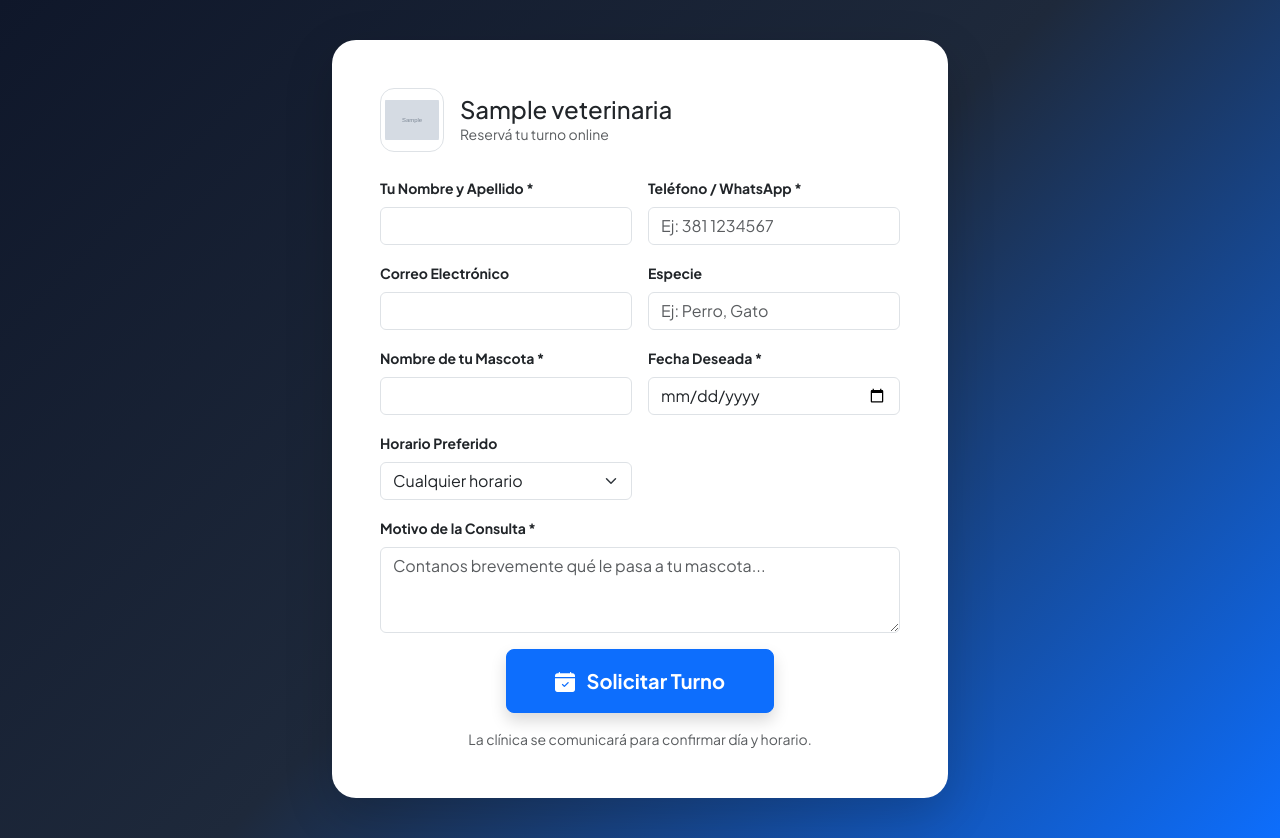
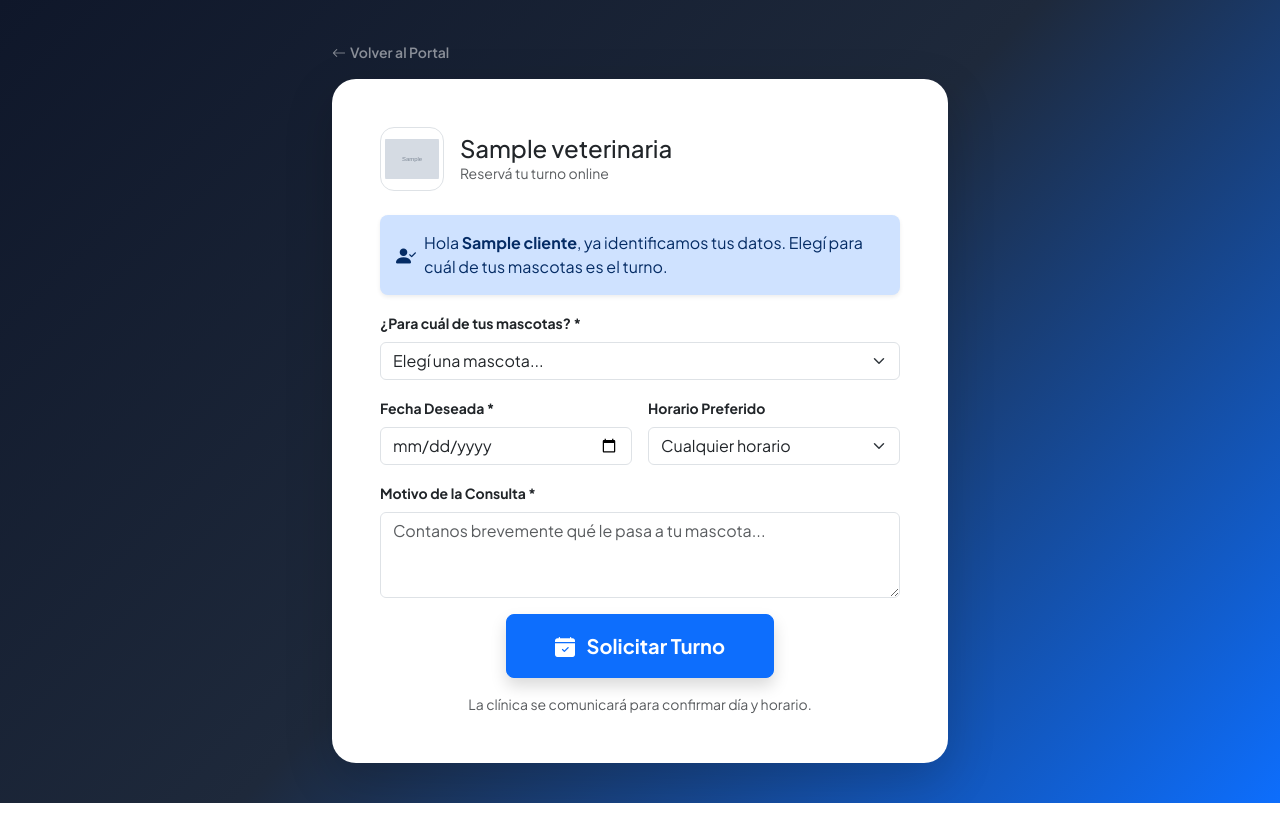
Before and after one commit to ajzc1990/vet_system, a Django app: page /turnos/reservar/1/ in a window 1280 px wide. After the commit the page ends 803 px from the top, so only its background shows below. Run offline with Django 5.2, Linux system fonts and the light colour scheme; a user stored in the database is signed in; tables that the repository leaves empty hold one stand-in row (values such as "Sample post"); grey boxes marked "Sample" are stand-in pictures.

Commit message:
Reserva de turno online más intuitiva para clientes del Portal
Antes, un cliente que ya tenía cuenta en el Portal tenía que usar el
mismo formulario público que un desconocido: retipear su nombre y
teléfono, y escribir a mano el nombre de su mascota. Ahora, si entra
logueado al link de reserva de SU veterinaria, se lo reconoce
automáticamente:

- Nombre, teléfono y email se completan solos desde su cuenta.
- Elige la mascota de un desplegable (sus propias mascotas) en vez de
  escribir el nombre, evitando typos que compliquen que el staff la
  vincule después.
- Se agregó el botón "Solicitar Turno" en el Portal (home, turnos y
  nav) y, si entra sin loguearse, un aviso invitándolo a iniciar
  sesión para agilizar el pedido.
- Un cliente logueado que entra al link de OTRA veterinaria se trata
  como visitante nuevo (no se le autocompletan datos de otra clínica).

De paso, corrige que portal_turnos no pasaba 'cliente' al contexto del
template (bug preexistente que dejaba huérfano cualquier uso futuro de
esa variable ahí).

También reemplaza la métrica "+50 Clínicas Activas" de la landing (dato
inventado) por "+7 Módulos Integrados", que sí es verificable contra
los módulos reales del sistema.

8 tests nuevos cubren el autocompletado, que no se pueda pedir turno
para una mascota ajena, el caso de otra veterinaria, y que el botón
aparezca en el Portal.

Co-Authored-By: Claude Sonnet 5 <noreply@anthropic.com>

```diff
--- a/apps/portal/views.py
+++ b/apps/portal/views.py
@@ -58,4 +58,4 @@ def portal_turnos(request):
     cliente = request.user.cliente_portal
     turnos = Turno.objects.filter(mascota__cliente=cliente).select_related('mascota', 'veterinario').order_by('-fecha_hora')
 
-    return render(request, 'portal/turnos.html', {'turnos': turnos})
+    return render(request, 'portal/turnos.html', {'turnos': turnos, 'cliente': cliente})
--- a/apps/turnos/views.py
+++ b/apps/turnos/views.py
@@ -184,39 +184,69 @@ def cancelar_turno(request, pk):
 # ==============================================================================
 
 def solicitar_turno_publico(request, veterinaria_id):
-    """Formulario público (sin login) para que un tutor pida un turno. Genera una
-    SolicitudTurnoWeb pendiente de revisión; el staff la convierte en Turno real."""
+    """Formulario de reserva online. Si quien entra ya es un cliente del Portal de ESTA
+    veterinaria, se lo reconoce automáticamente: no vuelve a tipear su nombre/teléfono y
+    elige su mascota de una lista en vez de escribirla de nuevo. Si no, funciona como
+    formulario público clásico (sin login), pensado para un tutor nuevo.
+
+    En ambos casos genera una SolicitudTurnoWeb pendiente de revisión; el staff la
+    convierte en Turno real."""
     veterinaria = get_object_or_404(Veterinaria, pk=veterinaria_id, activo=True)
 
+    cliente_portal = getattr(request.user, 'cliente_portal', None) if request.user.is_authenticated else None
+    if cliente_portal and cliente_portal.veterinaria_id != veterinaria.id:
+        cliente_portal = None  # Es cliente de otra veterinaria: se lo trata como visitante nuevo.
+    mascotas_cliente = cliente_portal.mascotas.all() if cliente_portal else None
+
     if request.method == 'POST':
-        nombre_tutor = request.POST.get('nombre_tutor')
-        telefono = request.POST.get('telefono')
-        nombre_mascota = request.POST.get('nombre_mascota')
         motivo = request.POST.get('motivo')
         fecha_deseada = request.POST.get('fecha_deseada')
+        franja_preferida = request.POST.get('franja_preferida') or 'CUALQUIERA'
+
+        if cliente_portal:
+            mascota = mascotas_cliente.filter(pk=request.POST.get('mascota_id')).first()
+            nombre_tutor = f"{cliente_portal.nombre} {cliente_portal.apellido}"
+            telefono = cliente_portal.telefono
+            email = cliente_portal.email
+            nombre_mascota = mascota.nombre if mascota else None
+            especie = mascota.get_especie_display() if mascota else None
+        else:
+            nombre_tutor = request.POST.get('nombre_tutor')
+            telefono = request.POST.get('telefono')
+            email = request.POST.get('email') or None
+            nombre_mascota = request.POST.get('nombre_mascota')
+            especie = request.POST.get('especie') or None
 
         if nombre_tutor and telefono and nombre_mascota and motivo and fecha_deseada:
             SolicitudTurnoWeb.objects.create(
                 veterinaria=veterinaria,
                 nombre_tutor=nombre_tutor,
                 telefono=telefono,
-                email=request.POST.get('email') or None,
+                email=email,
                 nombre_mascota=nombre_mascota,
-                especie=request.POST.get('especie') or None,
+                especie=especie,
                 motivo=motivo,
                 fecha_deseada=fecha_deseada,
-                franja_preferida=request.POST.get('franja_preferida') or 'CUALQUIERA',
+                franja_preferida=franja_preferida,
             )
             messages.success(
                 request,
                 f"¡Gracias {nombre_tutor}! Recibimos tu pedido de turno para {nombre_mascota}. "
                 "El equipo de la clínica se va a comunicar para confirmarlo."
             )
+            if cliente_portal:
+                return redirect('portal:turnos')
             return redirect('turnos:solicitar_turno_publico', veterinaria_id=veterinaria.id)
+        elif cliente_portal and not nombre_mascota:
+            messages.error(request, "Seleccioná para cuál de tus mascotas es el turno.")
         else:
             messages.error(request, "Por favor completá todos los campos obligatorios.")
 
-    return render(request, 'turnos/solicitar_turno_publico.html', {'veterinaria': veterinaria})
+    return render(request, 'turnos/solicitar_turno_publico.html', {
+        'veterinaria': veterinaria,
+        'cliente_portal': cliente_portal,
+        'mascotas_cliente': mascotas_cliente,
+    })
 
 
 @login_required
--- a/templates/landing.html
+++ b/templates/landing.html
@@ -182,8 +182,8 @@
                     <!-- Métricas Rápidas -->
                     <div class="row pt-5 mt-3 border-top border-white text-center text-lg-start">
                         <div class="col-4">
-                            <div class="fs-3 fw-extrabold text-white">+50</div>
-                            <div class="small text-white-50">Clínicas Activas</div>
+                            <div class="fs-3 fw-extrabold text-white">+7</div>
+                            <div class="small text-white-50">Módulos Integrados</div>
                         </div>
                         <div class="col-4">
                             <div class="fs-3 fw-extrabold text-warning">100%</div>
--- a/templates/portal/home.html
+++ b/templates/portal/home.html
@@ -10,6 +10,11 @@
         </h2>
         <p class="text-muted small mb-0">Consultá la historia clínica y los turnos de tus mascotas.</p>
     </div>
+    {% if cliente.veterinaria_id %}
+    <a href="{% url 'turnos:solicitar_turno_publico' cliente.veterinaria_id %}" class="btn btn-primary fw-bold d-inline-flex align-items-center gap-2 px-3 py-2 rounded-3 shadow-sm">
+        <i class="bi bi-calendar-plus-fill"></i> Solicitar Turno
+    </a>
+    {% endif %}
 </div>
 
 <!-- Próximos Turnos -->
--- a/templates/turnos/solicitar_turno_publico.html
+++ b/templates/turnos/solicitar_turno_publico.html
@@ -26,6 +26,11 @@
 </head>
 <body>
     <div class="container" style="max-width: 640px;">
+        {% if cliente_portal %}
+        <a href="{% url 'portal:home' %}" class="d-inline-flex align-items-center gap-1 text-white-50 text-decoration-none small fw-semibold mb-3">
+            <i class="bi bi-arrow-left"></i> Volver al Portal
+        </a>
+        {% endif %}
         <div class="card border-0 shadow-lg booking-card overflow-hidden">
             <div class="card-body p-4 p-md-5">
                 <div class="d-flex align-items-center gap-3 mb-4">
@@ -49,6 +54,60 @@
                         </div>
                     {% endfor %}
                 {% endif %}
+
+                {% if cliente_portal %}
+                <div class="alert alert-primary border-0 rounded-3 shadow-sm d-flex align-items-center gap-2">
+                    <i class="bi bi-person-check-fill fs-5"></i>
+                    <span>Hola <strong>{{ cliente_portal.nombre }}</strong>, ya identificamos tus datos. Elegí para cuál de tus mascotas es el turno.</span>
+                </div>
+
+                <form method="post">
+                    {% csrf_token %}
+                    <div class="row g-3">
+                        <div class="col-12">
+                            <label class="form-label fw-bold text-dark small">¿Para cuál de tus mascotas? *</label>
+                            {% if mascotas_cliente %}
+                            <select name="mascota_id" class="form-select" required>
+                                <option value="" selected disabled>Elegí una mascota...</option>
+                                {% for m in mascotas_cliente %}
+                                <option value="{{ m.id }}">{{ m.nombre }} ({{ m.get_especie_display }})</option>
+                                {% endfor %}
+                            </select>
+                            {% else %}
+                            <div class="alert alert-warning border-0 rounded-3 mb-0 small">
+                                Todavía no tenés mascotas cargadas en el sistema. Pedile a la clínica que la registre antes de reservar un turno online.
+                            </div>
+                            {% endif %}
+                        </div>
+                        <div class="col-md-6">
+                            <label class="form-label fw-bold text-dark small">Fecha Deseada *</label>
+                            <input type="date" name="fecha_deseada" class="form-control" required>
+                        </div>
+                        <div class="col-md-6">
+                            <label class="form-label fw-bold text-dark small">Horario Preferido</label>
+                            <select name="franja_preferida" class="form-select">
+                                <option value="CUALQUIERA">Cualquier horario</option>
+                                <option value="MANANA">Mañana</option>
+                                <option value="TARDE">Tarde</option>
+                            </select>
+                        </div>
+                        <div class="col-12">
+                            <label class="form-label fw-bold text-dark small">Motivo de la Consulta *</label>
+                            <textarea name="motivo" class="form-control" rows="3" placeholder="Contanos brevemente qué le pasa a tu mascota..." required></textarea>
+                        </div>
+                        <div class="col-12 text-center mt-3">
+                            <button type="submit" class="btn btn-primary btn-lg px-5 py-3 fw-bold rounded-3 shadow" {% if not mascotas_cliente %}disabled{% endif %}>
+                                <i class="bi bi-calendar-check-fill me-2"></i> Solicitar Turno
+                            </button>
+                            <p class="text-muted small mt-3 mb-0">La clínica se comunicará para confirmar día y horario.</p>
+                        </div>
+                    </div>
+                </form>
+                {% else %}
+                <div class="alert alert-light border small d-flex align-items-center justify-content-between flex-wrap gap-2 rounded-3">
+                    <span><i class="bi bi-info-circle-fill me-1 text-primary"></i> ¿Ya sos cliente de {{ veterinaria.nombre }}?</span>
+                    <a href="{% url 'login' %}?next={{ request.path|urlencode }}" class="fw-bold text-decoration-none">Iniciá sesión para agilizar tu pedido &raquo;</a>
+                </div>
 
                 <form method="post">
                     {% csrf_token %}
@@ -97,6 +156,7 @@
                         </div>
                     </div>
                 </form>
+                {% endif %}
             </div>
         </div>
     </div>
```
Also changed, not shown: apps/portal/tests.py (+13 -0 lines), apps/turnos/tests.py (+61 -0 lines), templates/base.html (+7 -0 lines), templates/portal/turnos.html (+10 -3 lines).
